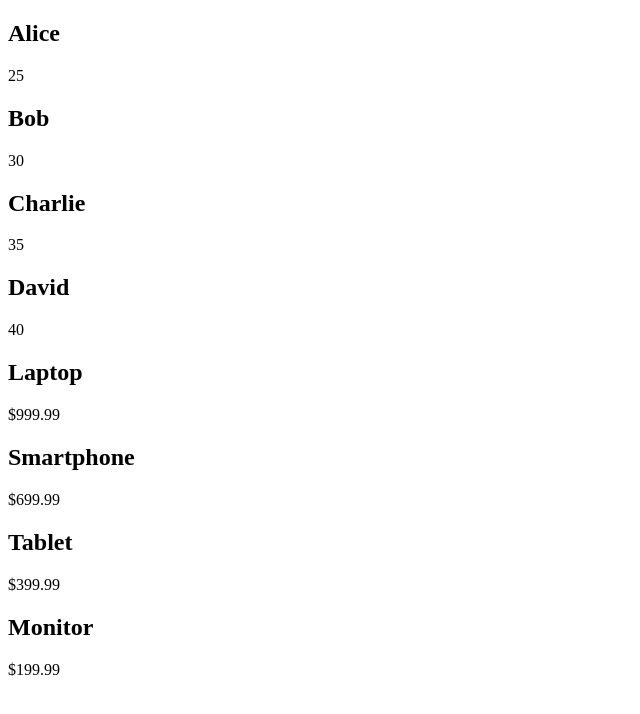
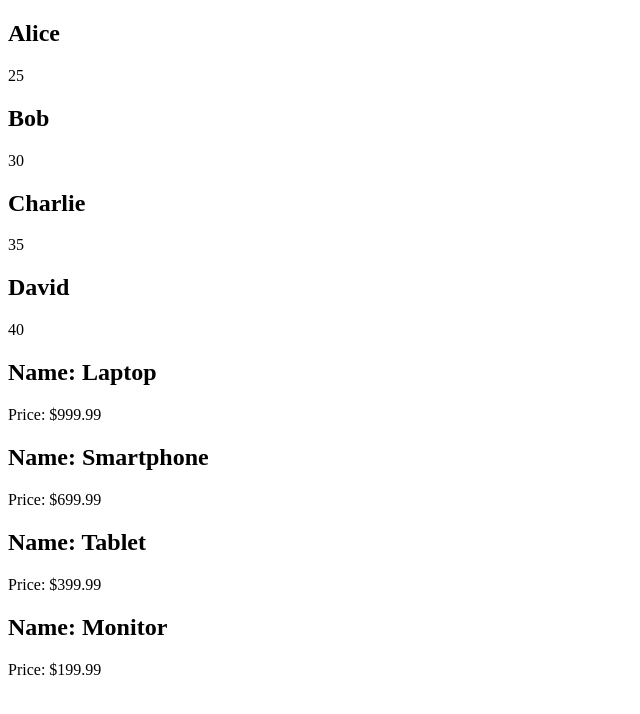
Before and after one commit to Daniel4000-dev/react-demos, a React (Vite) app: page / in a window 1280 px wide. Shown: the top 714 px of the page, without its empty margins (0-640 px from the left). Built offline with nearby package versions, Linux system fonts and the light colour scheme.

Commit message:
create components for dynamic rendering

```diff
--- a/src/components/ProductList.jsx
+++ b/src/components/ProductList.jsx
@@ -11,8 +11,8 @@ const ProductList = () => {
     <div>
         {products.map((product) => (
             <div key={product.id}>
-                <h2>{product.name}</h2>
-                <p>${product.price}</p>
+                <h2>Name: {product.name}</h2>
+                <p>Price: ${product.price}</p>
             </div>
         ))}
     </div>
```
